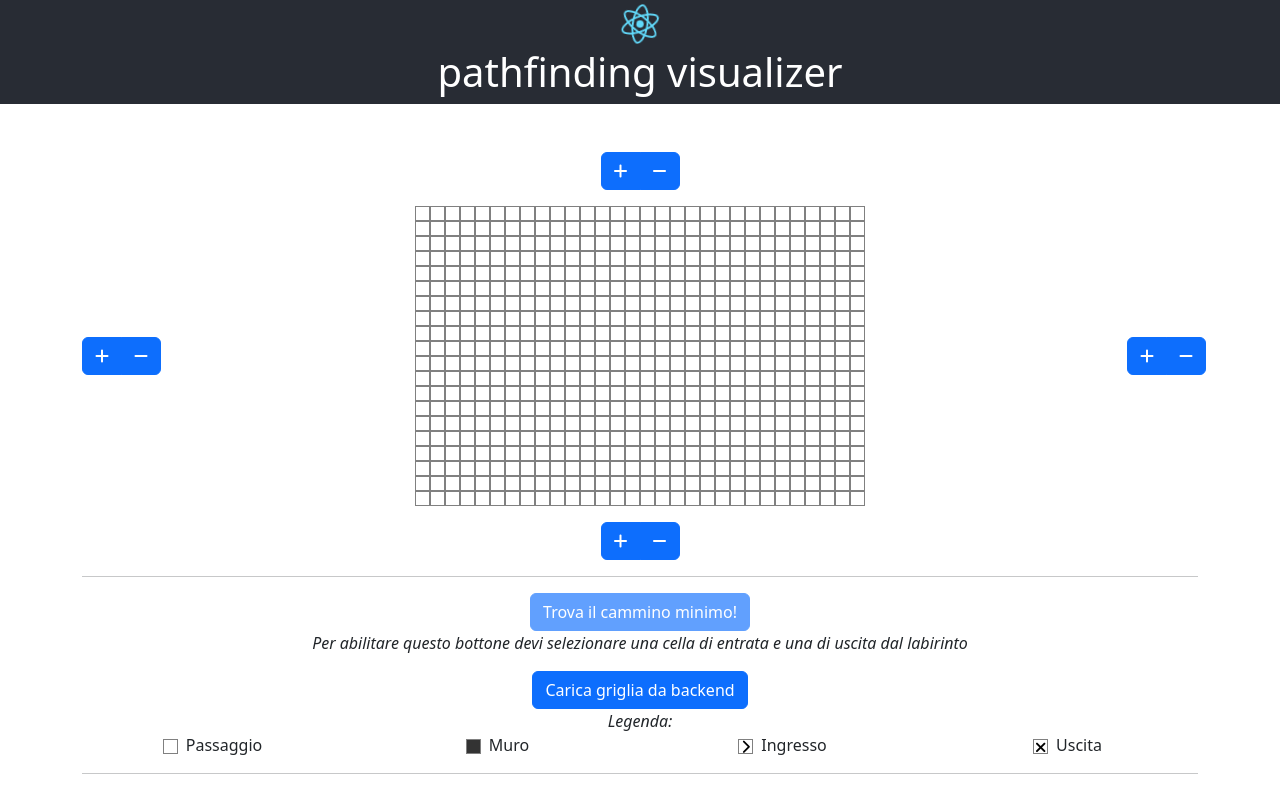
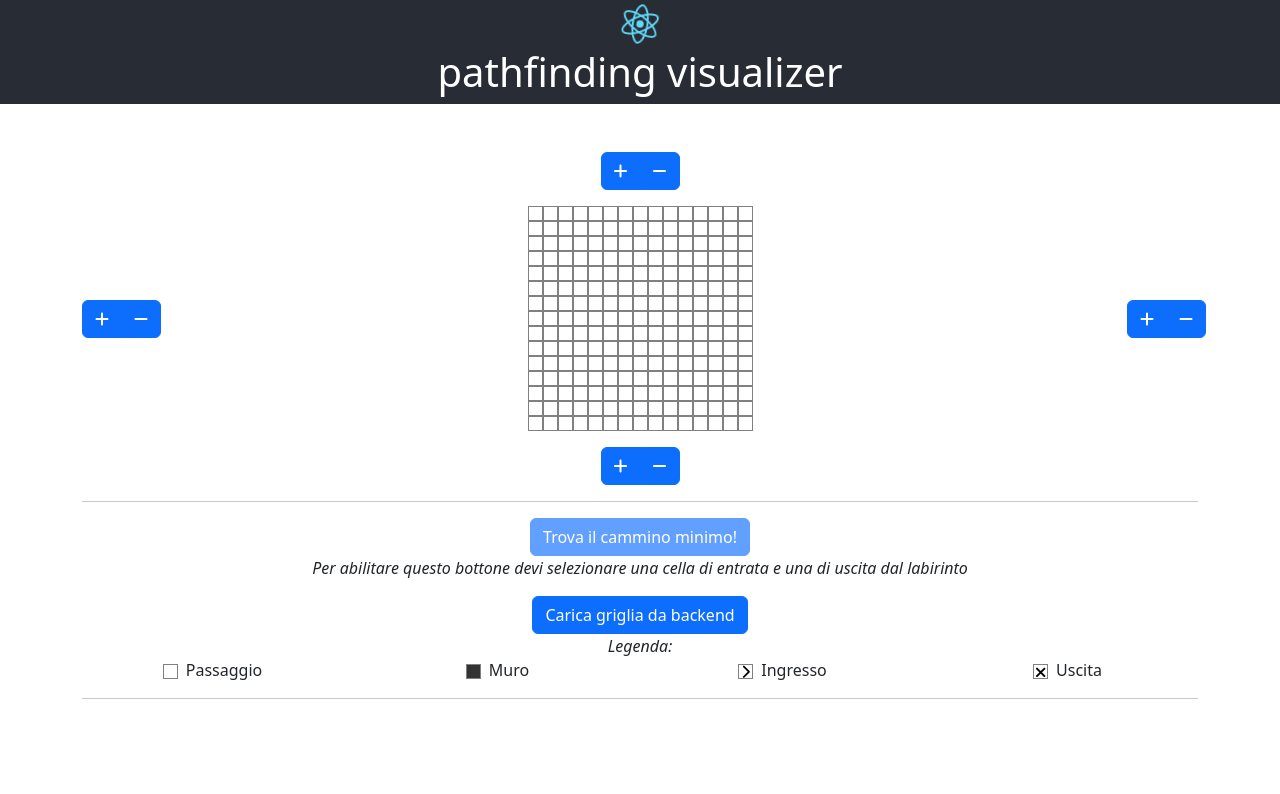
Before and after one commit to nickola86/pathfinding, a React (Create React App) app: page / in a window 1280 px wide. Shown: the top 794 px of the page. Built offline with nearby package versions, Linux system fonts and the light colour scheme.

Commit message:
Upd grid size

```diff
--- a/src/components/gameboard/Gameboard.js
+++ b/src/components/gameboard/Gameboard.js
@@ -18,8 +18,8 @@ const MIN_COLS = 4;
 
 const EMPTY_GRID = {
    size : {
-       nRows:20,
-       nCols:30
+       nRows:15,
+       nCols:15
    },
    resize : {
        side : null,
```
